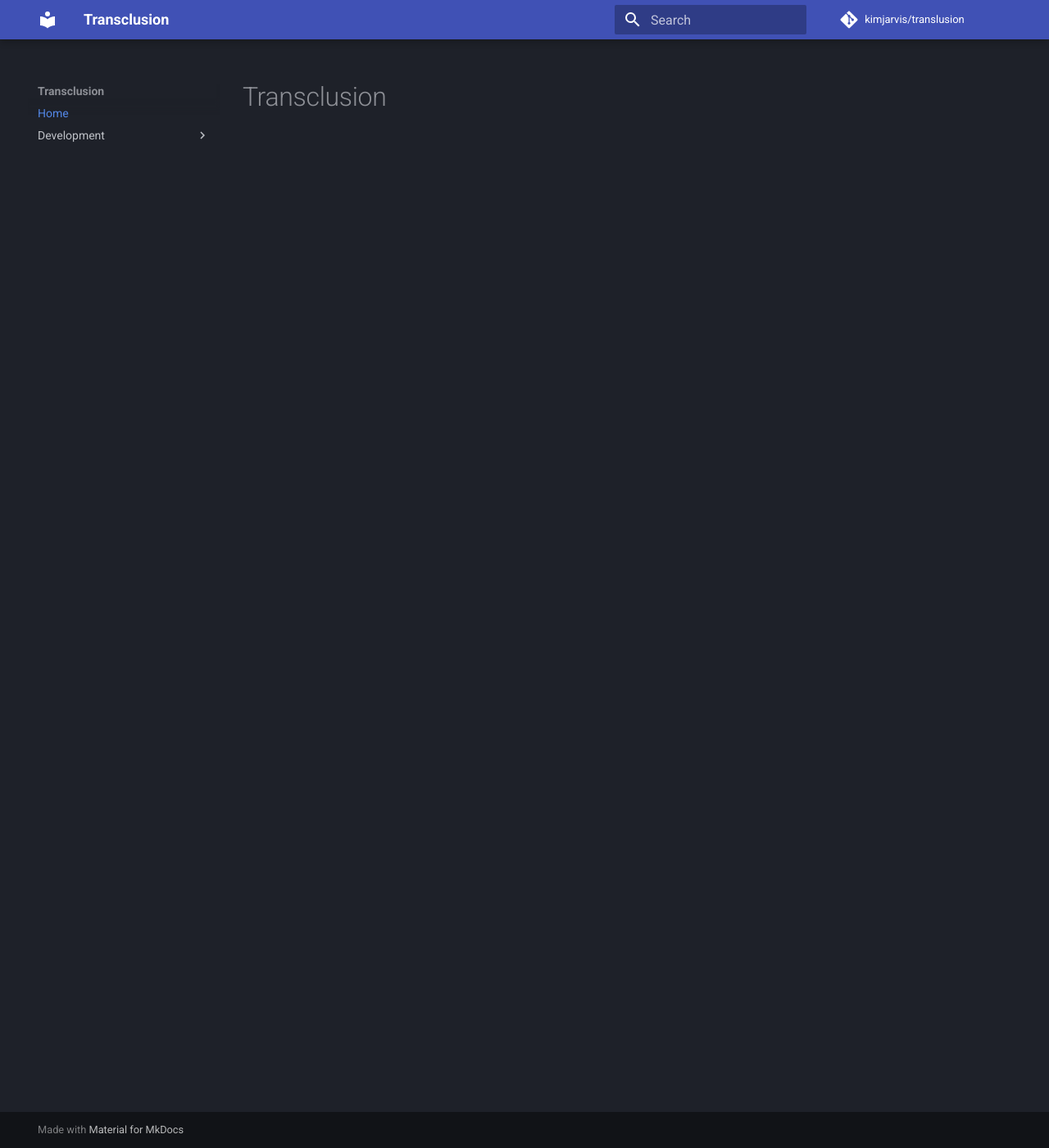
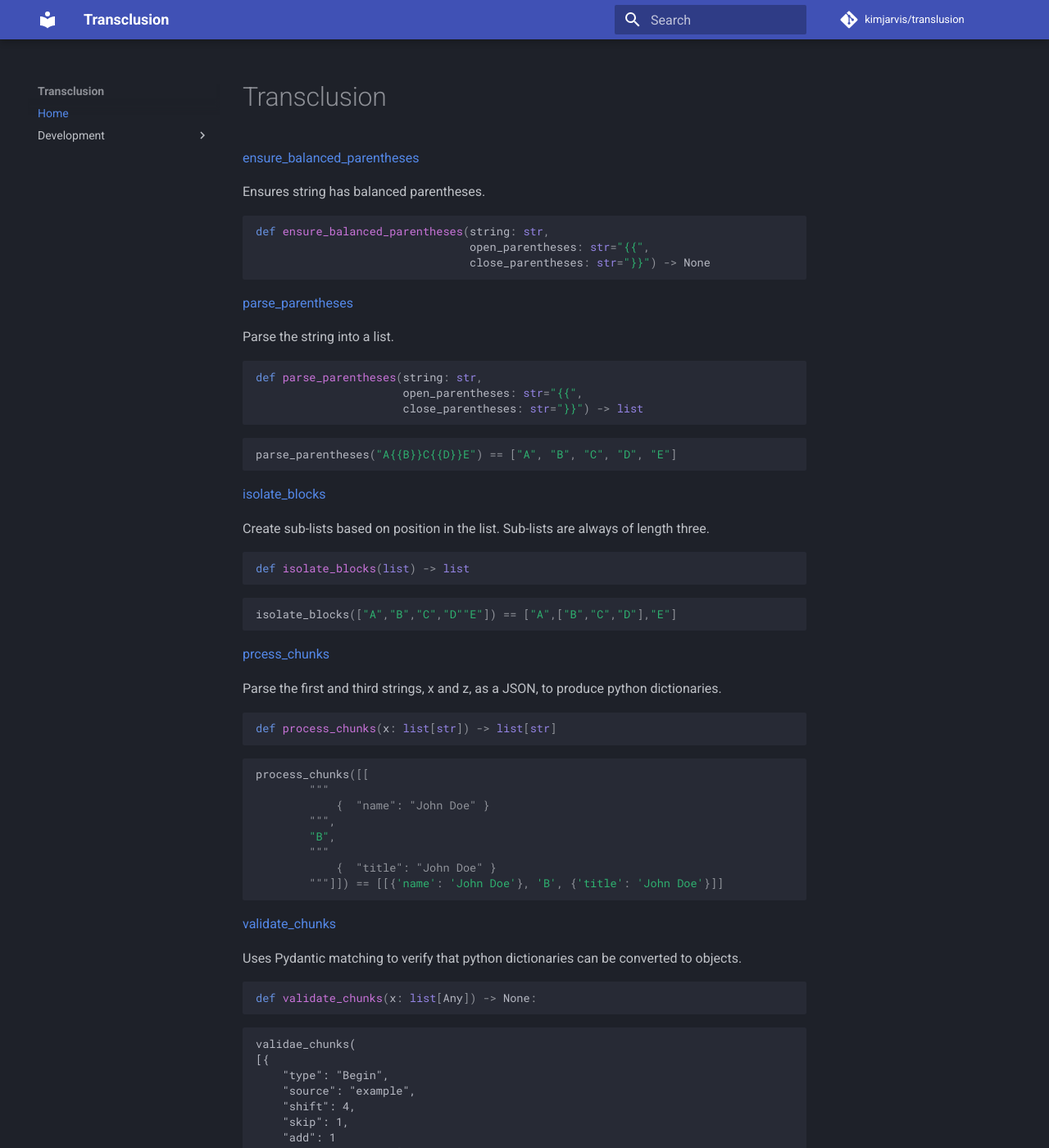
Before and after one commit to kimjarvis/transclusion, an MkDocs documentation site: the page built from docs/index.md, in a window 1280 px wide and 1400 px high. Shown: the whole window at 82% size. Built offline with MkDocs 1.6.1 and Material for MkDocs 9.7.7, drawn with Linux system fonts in a browser that asks for light colours; comment, search, counter and statistics services are not loaded.

Commit message:
Create index.md

````diff
--- a/docs/index.md
+++ b/docs/index.md
@@ -1 +1,75 @@
 # Transclusion
+
+[ensure_balanced_parentheses](ensure_balanced_parentheses.md)
+
+Ensures string has balanced parentheses.
+
+```python
+def ensure_balanced_parentheses(string: str,
+                                open_parentheses: str="{{",
+                                close_parentheses: str="}}") -> None
+```
+
+[parse_parentheses](parse_parentheses.md)
+
+Parse the string into a list.
+
+```python
+def parse_parentheses(string: str,
+                      open_parentheses: str="{{",
+                      close_parentheses: str="}}") -> list
+```
+
+```python
+parse_parentheses("A{{B}}C{{D}}E") == ["A", "B", "C", "D", "E"]
+```
+
+[isolate_blocks](isolate_blocks.md)
+
+Create sub-lists based on position in the list.  Sub-lists are always of length three.
+
+```python
+def isolate_blocks(list) -> list
+```
+
+```python
+isolate_blocks(["A","B","C","D""E"]) == ["A",["B","C","D"],"E"]
+```
+
+[prcess_chunks](process_chunks.md)
+
+Parse the first and third strings, x and z, as a JSON, to produce python dictionaries.
+
+```python
+def process_chunks(x: list[str]) -> list[str]
+```
+
+```python
+process_chunks([[
+        """
+            {  "name": "John Doe" }
+        """,
+        "B",
+        """
+            {  "title": "John Doe" }
+        """]]) == [[{'name': 'John Doe'}, 'B', {'title': 'John Doe'}]]
+```
+
+[validate_chunks](validate_chunks.md)
+
+Uses Pydantic matching to verify that python dictionaries can be converted to objects.
+
+```python
+def validate_chunks(x: list[Any]) -> None:
+```
+
+```
+validae_chunks(
+[{
+    "type": "Begin",
+    "source": "example",
+    "shift": 4,
+    "skip": 1,
+    "add": 1
+},"B",{"type": "End"}]
+```
````
Also changed, not shown: docs/parse_parentheses.md (+4 -3 lines), docs/validate_chunks.md (+0 -1 lines), main.py (+15 -1 lines).
